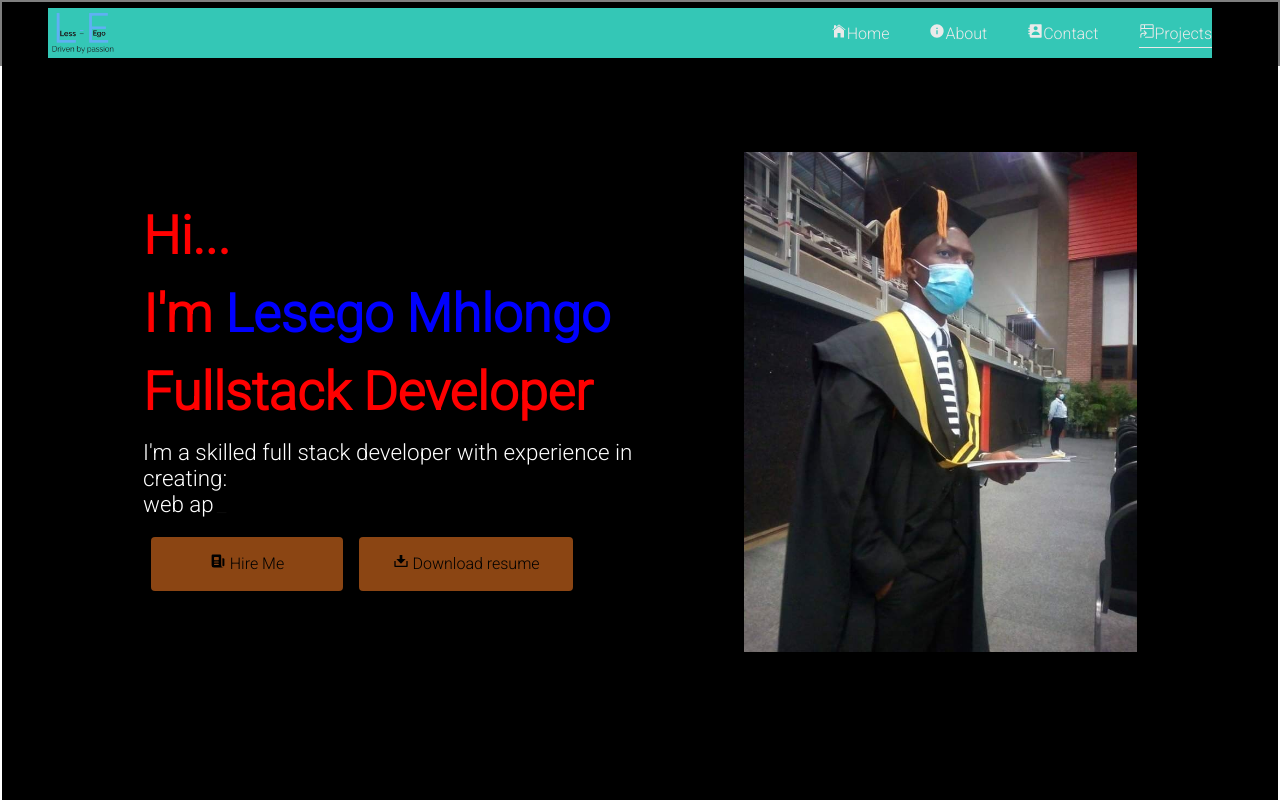
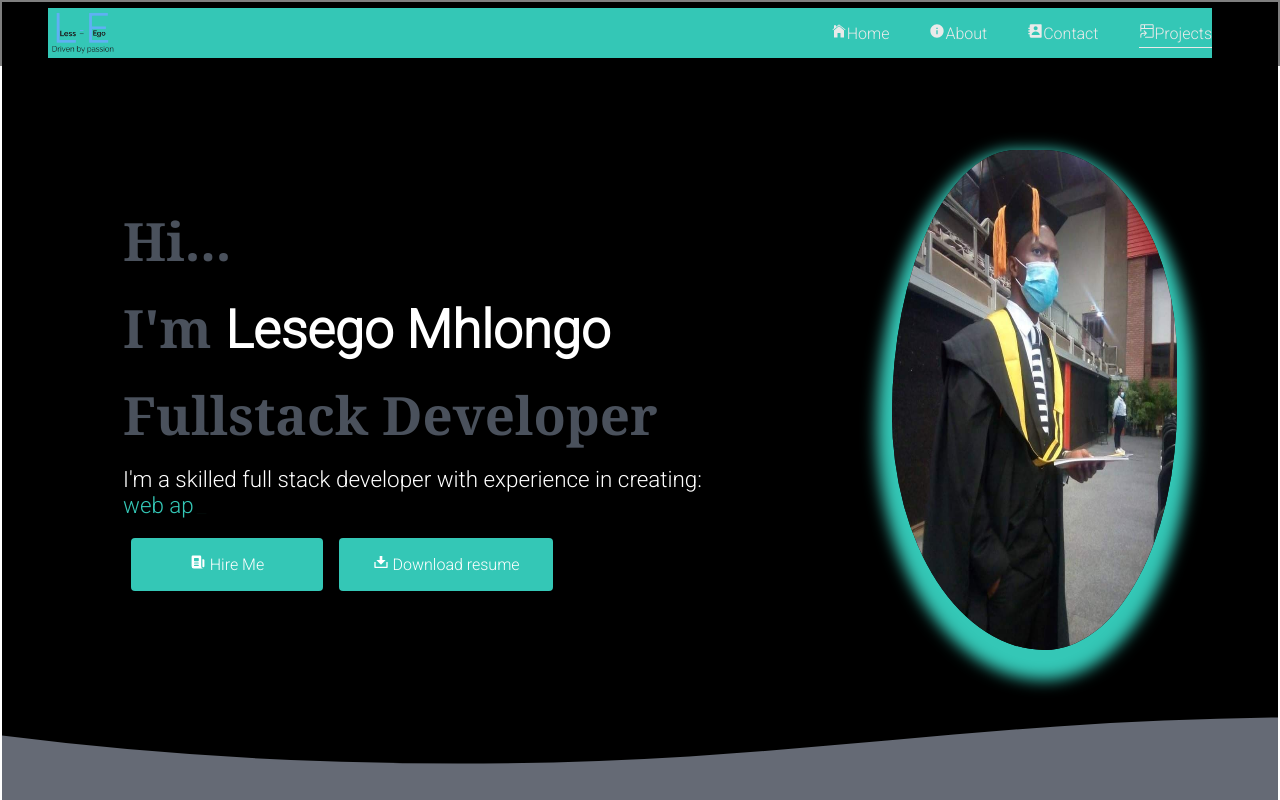
Before and after one commit to LesegoLSG/Portfolio, a React (Create React App) app: page / in a window 1280 px wide. Shown: the top 800 px of the page. Built offline with nearby package versions, Linux system fonts and the light colour scheme.

Commit message:
Added a blob for the image and changed the text-color for text animation

```diff
--- a/src/Components/Home.jsx
+++ b/src/Components/Home.jsx
@@ -1,4 +1,4 @@
-import React,{useRef, useState, useEffect} from 'react';
+import React,{useRef, useState, useEffect, useCallback} from 'react';
 import '../Stylesheet/section.css';
 import '../Stylesheet/Home.css';
 import Graduation from'../assets/Graduation.jpg';
@@ -17,6 +17,10 @@ import { Typewriter } from 'react-simple-typewriter'
 //React icons
 import {HiMiniNewspaper} from 'react-icons/hi2';
 import {RiDownload2Fill} from 'react-icons/ri';
+import ParticleComponent from './Particles/ParticleComponent';
+
+import {animate, motion, useAnimation} from 'framer-motion'
+
 
 
 const Home = () => {
@@ -59,11 +63,46 @@ const Home = () => {
 
 
 
+      const imageRef = useRef(null);
+      const imageVisible = ElementOnScreen(
+        {
+          root:null,
+          rootMargin:'0px',
+          threshold:0.7,
+        },imageRef);
+
+        const imageControls= useAnimation();
+
+        useEffect(() => {
+    if (imageVisible) {
+      imageControls.start({ x: 0 }); // Move image to its original position
+    } else {
+      imageControls.start({ x: '100vw' }); // Move image to the right side of the viewport
+    }
+  }, [imageVisible, imageControls]);
+
   return (
+
     <section ref={homeRef} id="homeSection">
+      {/* <ParticleComponent/> */}
+
       <div className="home-container">
 
+        {/* <img src={Graduation} alt /> */}
+
+        <motion.div className="blob-image" ref={imageRef}
+        initial={{x:-300}}
+        animate={{x:0,rotate:[0,90,-90,90,0]
+        }}
+        transition={{
+          type:"spring",
+          bounce:0.4,
+          duration:3
+        }}
+
+        >
         <img src={Graduation} alt />
+        </motion.div>
 
 
       <div className={`home-text ${!introVisible? 'fade-in':'fade-out'}`} ref={introRef}>
@@ -74,6 +113,7 @@ const Home = () => {
         <p ref={introRef}> I'm a skilled full stack developer with experience in creating:
            {' '}
            <br/>
+           <span className="home-animation">
            {isTyping && (
               <Typewriter
                 words={[
@@ -87,13 +127,27 @@ const Home = () => {
                 typeSpeed={150}
               />
            )}
+           </span>
         </p>
         <button onClick={handlesubmit}><HiMiniNewspaper/> Hire Me</button>
         <button onClick={handleDownloadResume}><RiDownload2Fill/> Download resume</button>
       </div>
+
+      </div>
+      <div class="custom-shape-divider-bottom-1704776983">
+
+      <svg data-name="Layer 1" xmlns="http://www.w3.org/2000/svg" viewBox="0 0 1200 120" preserveAspectRatio="none">
+          <path d="M985.66,92.83C906.67,72,823.78,31,743.84,14.19c-82.26-17.34-168.06-16.33-250.45.39-57.84,11.73-114
+          ,31.07-172,41.86A600.21,600.21,0,0,1,0,27.35V120H1200V95.8C1132.19,118.92,1055.71,111.31,985.66,92.83Z"
+           class="shape-fill">
+           </path>
+      </svg>
+
       </div>
 
+
     </section>
+
   )
   }
 
--- a/src/Stylesheet/Home.css
+++ b/src/Stylesheet/Home.css
@@ -1,9 +1,36 @@
 #homeSection {
     height: 100vh;
     overflow: hidden;
+    position: relative;
     /* margin-top: 50px; */
     /* background-image: url(../assets/Background-pen.jpg); */
+    /* background-color: red; */
 }
+
+.custom-shape-divider-bottom-1704776983 {
+    position: absolute;
+    bottom: 0;
+    left: 0;
+    width: 100%;
+    overflow: hidden;
+    line-height: 0;
+}
+
+.custom-shape-divider-bottom-1704776983 svg {
+    position: relative;
+    display: block;
+    width: calc(201% + 1.3px);
+    height: 86px;
+}
+
+.custom-shape-divider-bottom-1704776983 .shape-fill {
+    fill: #656a75;
+}
+
+.home-animation {
+    color: #34c7b6;
+}
+
 
 .home-container {
     height: 600px;
@@ -17,9 +44,33 @@
     gap: 40px;
 }
 
-.home-container img {
+/* .home-container img {
     width: 70%;
     height: 500px;
+} */
+
+.blob-image img {
+    /* background-image: url(https://www.google.com/imgres?imgurl=https%3A%2F%2Fimages.unsplash.com%2Fphoto-1503023345310-bd7c1de61c7d%3Fq%3D80%26w%3D1000%26auto%3Dformat%26fit%3Dcrop%26ixlib%3Drb-4.0.3%26ixid%3DM3wxMjA3fDB8MHxzZWFyY2h8Mnx8aHVtYW58ZW58MHx8MHx8fDA%253D&tbnid=Y8NKKCmLLDotWM&vet=12ahUKEwiM8_vD-tCDAxWgmicCHU7gDmMQMygEegQIARB9..i&imgrefurl=https%3A%2F%2Funsplash.com%2Fs%2Fphotos%2Fhuman&docid=ZaycYywhXLmIVM&w=1000&h=1250&itg=1&q=images&ved=2ahUKEwiM8_vD-tCDAxWgmicCHU7gDmMQMygEegQIARB9); */
+    width: 100%;
+    height: 500px;
+    background-size: cover;
+    background-position: center center;
+    margin: 20px;
+    box-shadow: 0 15px 15px 15px #34c7b6;
+    animation: animate 5s ease-in-out infinite;
+    transition: all 1s ease-in-out;
+}
+
+@keyframes animate {
+
+    0%,
+    100% {
+        border-radius: 60% 40% 30% 70% / 60% 30% 70% 40%;
+    }
+
+    50% {
+        border-radius: 30% 60% 70% 40% / 50% 60% 30% 60%;
+    }
 }
 
 .home-text {
@@ -29,12 +80,13 @@
 .home-text h1 {
     font-size: 3.3rem;
     margin-bottom: 1rem;
-    color: red;
+    color: #4a515c;
     text-align: left;
+    font-family: Georgia, serif;
 }
 
 .home-text h1 .name-span {
-    color: blue;
+    color: #fff;
 }
 
 .home-text p {
@@ -49,7 +101,15 @@
     margin: 8px;
     border: none;
     min-width: 12rem;
-    background-color: #8b4513;
+    color: #fff;
+    background-color: #34c7b6;
+    z-index: 1;
+}
+
+.home-text button:hover {
+    background-color: #4a515c;
+    border: solid 1px #34c7b6;
+    color: #fff;
 }
 
 @media(max-width:884px) {
```
